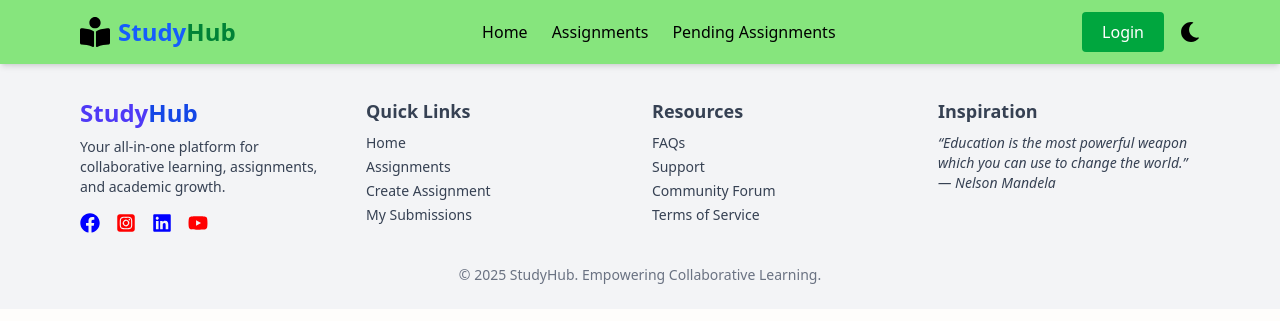
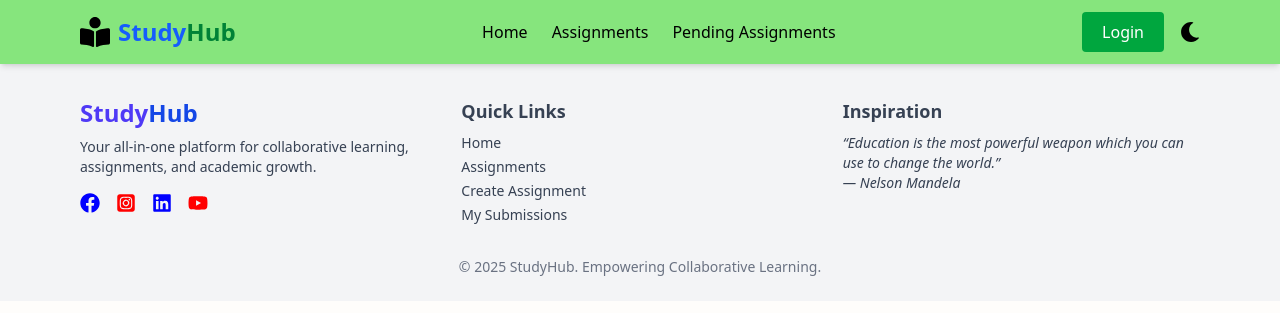
Before and after one commit to Topan-Roy/online-group-study-client11, a React (Vite) app: page /auth in a window 1280 px wide. Shown: the top 322 px of the page. Built offline with nearby package versions, Linux system fonts and the light colour scheme; no server answers.

Commit message:
added update footer

```diff
--- a/src/Shared/Footer.jsx
+++ b/src/Shared/Footer.jsx
@@ -2,11 +2,10 @@ import React from 'react';
 import { FaFacebook, FaLinkedin, FaYoutube } from 'react-icons/fa';
 import { FaSquareInstagram } from 'react-icons/fa6';
 
-
 const Footer = () => {
   return (
     <footer className="bg-gray-100 dark:bg-gray-900 text-gray-700 dark:text-gray-300 border-t dark:border-gray-700 pt-10 pb-6 px-4 md:px-20 mt-5">
-      <div className="max-w-7xl mx-auto grid grid-cols-1 sm:grid-cols-2 md:grid-cols-4 gap-6">
+      <div className="max-w-7xl mx-auto grid grid-cols-1 sm:grid-cols-2 md:grid-cols-3 gap-6">
 
         {/* Branding */}
         <div>
@@ -15,10 +14,10 @@ const Footer = () => {
             Your all-in-one platform for collaborative learning, assignments, and academic growth.
           </p>
           <div className="flex gap-4 mt-4 text-xl">
-             <a href="https://www.facebook.com/TopanRoy41105/" ><FaFacebook  color='blue'/></a>
-        <a href="https://www.instagram.com/topan_roy41105/?igsh=dWdpYmUxcDNuZnhz#" ><FaSquareInstagram  color='red'/></a>
-        <a href="https://www.linkedin.com/in/topanroy/" ><FaLinkedin color='blue'/></a>
-        <a href="https://www.youtube.com/@Topanroy-t5q" ><FaYoutube color='red'/></a>
+            <a href="https://www.facebook.com/TopanRoy41105/" ><FaFacebook  color='blue'/></a>
+            <a href="https://www.instagram.com/topan_roy41105/?igsh=dWdpYmUxcDNuZnhz#" ><FaSquareInstagram  color='red'/></a>
+            <a href="https://www.linkedin.com/in/topanroy/" ><FaLinkedin color='blue'/></a>
+            <a href="https://www.youtube.com/@Topanroy-t5q" ><FaYoutube color='red'/></a>
           </div>
         </div>
 
@@ -28,19 +27,8 @@ const Footer = () => {
           <ul className="space-y-1 text-sm">
             <li><a href="/" className="hover:text-indigo-500">Home</a></li>
             <li><a href="/assignments" className="hover:text-indigo-500">Assignments</a></li>
-            <li><a href="/create-assignment" className="hover:text-indigo-500">Create Assignment</a></li>
-            <li><a href="/my-submissions" className="hover:text-indigo-500">My Submissions</a></li>
-          </ul>
-        </div>
-
-        {/* Resources */}
-        <div>
-          <h3 className="text-lg font-semibold mb-2">Resources</h3>
-          <ul className="space-y-1 text-sm">
-            <li >FAQs</li>
-            <li>Support</li>
-            <li >Community Forum</li>
-            <li >Terms of Service</li>
+            <li className="hover:text-indigo-500">Create Assignment</li>
+            <li className="hover:text-indigo-500">My Submissions</li>
           </ul>
         </div>
 
```
